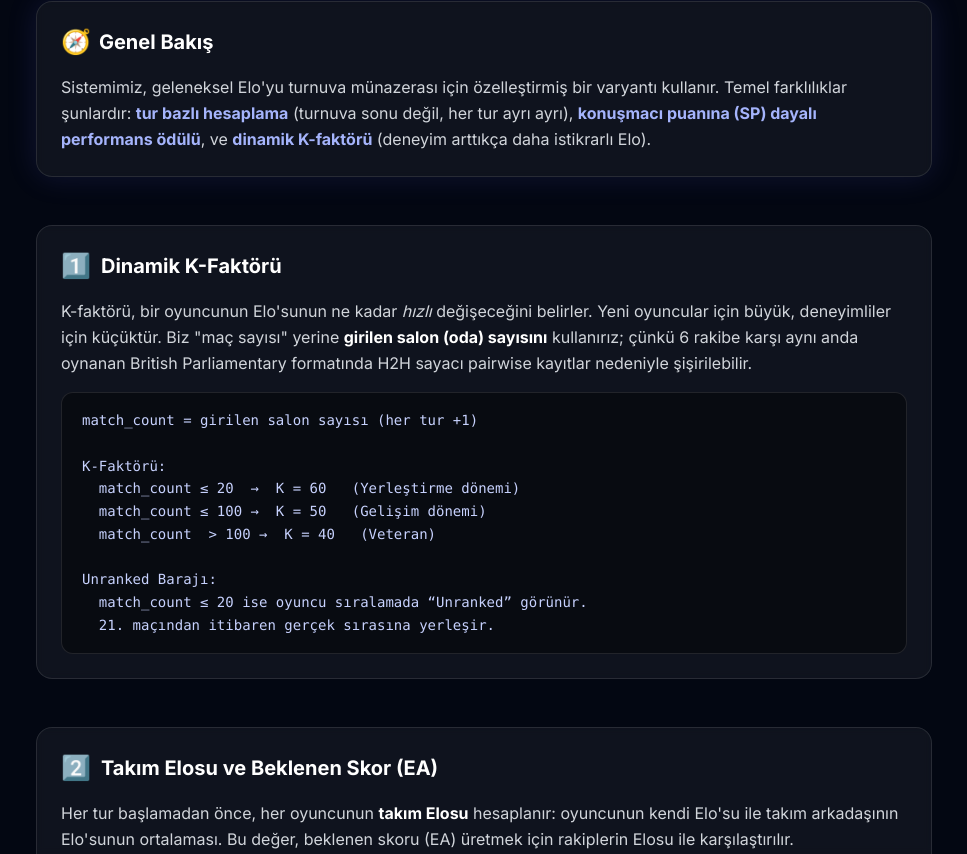
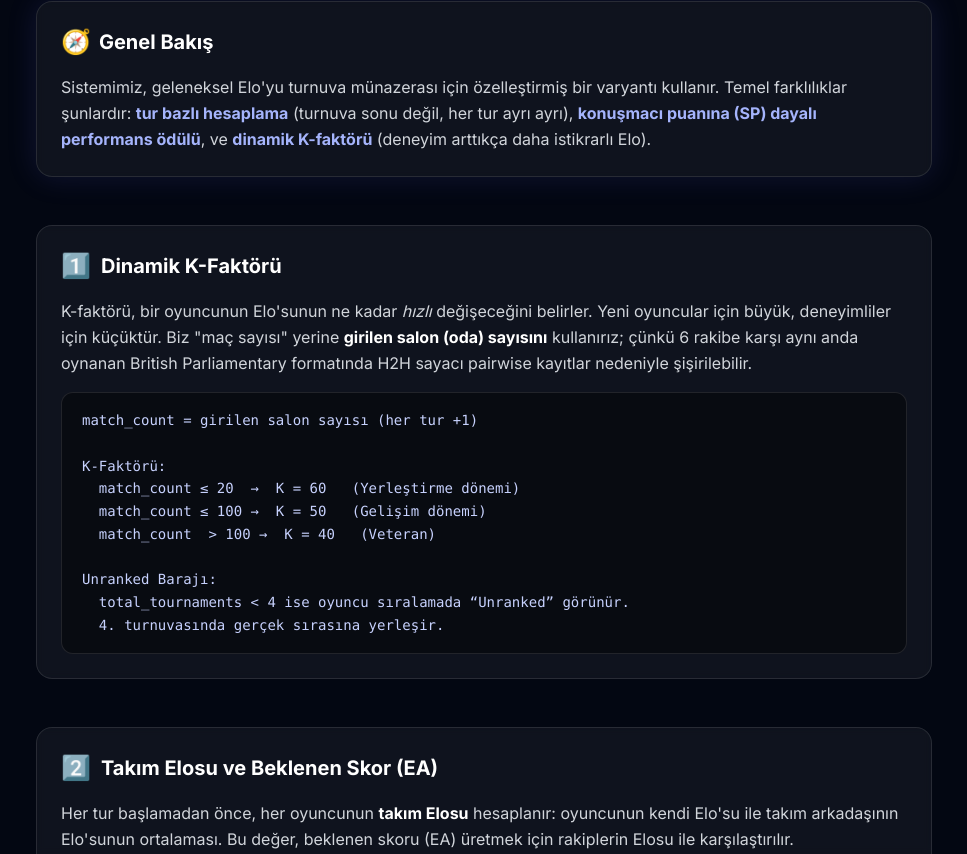
Before and after one commit to kuzeykalyoncu/munazara-rank, a Next.js app: page /mechanics in a window 1280 px wide. Shown: the part 350-1204 px from the top of the page, without its empty margins (156-1123 px from the left). Built offline with nearby package versions, Linux system fonts and the light colour scheme.

Commit message:
fix: Unranked barrier changed to total_tournaments < 4 — Ranked from 4th tournament onwards

```diff
--- a/src/app/mechanics/page.tsx
+++ b/src/app/mechanics/page.tsx
@@ -57,8 +57,8 @@ K-Faktörü:
   match_count  > 100 →  K = 40   (Veteran)
 
 Unranked Barajı:
-  match_count ≤ 20 ise oyuncu sıralamada “Unranked” görünür.
-  21. maçından itibaren gerçek sırasına yerleşir.`}
+  total_tournaments < 4 ise oyuncu sıralamada “Unranked” görünür.
+  4. turnuvasında gerçek sırasına yerleşir.`}
         </CodeBlock>
       </Section>
 
--- a/src/app/page.tsx
+++ b/src/app/page.tsx
@@ -67,7 +67,7 @@ function SpeakerRow({ sp, rank, isUnranked = false }: { sp: Speaker; rank?: numb
   );
 }
 
-const UNRANKED_THRESHOLD = 20; // 20 veya altı salon = Unranked (prelim_round_count)
+const UNRANKED_MIN_TOURNAMENTS = 4; // 4. turnuvadan itibaren Ranked
 
 
 export default function LeaderboardPage() {
@@ -85,10 +85,10 @@ export default function LeaderboardPage() {
     s.name.toLowerCase().includes(search.toLowerCase())
   );
 
-  // Ranked (>20 salon) ve Unranked (≤ 20 salon) olarak ayır
-  const rankedFiltered = filtered.filter(s => (s.prelim_round_count ?? 0) > UNRANKED_THRESHOLD);
-  const unrankedFiltered = filtered.filter(s => (s.prelim_round_count ?? 0) <= UNRANKED_THRESHOLD);
-  const globalRankedSpeakers = speakers.filter(s => (s.prelim_round_count ?? 0) > UNRANKED_THRESHOLD);
+  // Ranked (≥ 4 turnuva) ve Unranked (< 4 turnuva) olarak ayır
+  const rankedFiltered = filtered.filter(s => (s.total_tournaments ?? 0) >= UNRANKED_MIN_TOURNAMENTS);
+  const unrankedFiltered = filtered.filter(s => (s.total_tournaments ?? 0) < UNRANKED_MIN_TOURNAMENTS);
+  const globalRankedSpeakers = speakers.filter(s => (s.total_tournaments ?? 0) >= UNRANKED_MIN_TOURNAMENTS);
 
   return (
     <div className="space-y-8">
@@ -162,7 +162,7 @@ export default function LeaderboardPage() {
                 <>
                   <tr>
                     <td colSpan={6} className="px-6 py-2 bg-white/[0.02] border-y border-white/10">
-                      <span className="text-xs text-gray-500 uppercase tracking-widest">Unranked — Sıralamaya girmek için 21 maç gerekiyor</span>
+                      <span className="text-xs text-gray-500 uppercase tracking-widest">Unranked — Sıralamaya girmek için 4 turnuva gerekiyor</span>
                     </td>
                   </tr>
                   {unrankedFiltered.map((sp) => (
```
